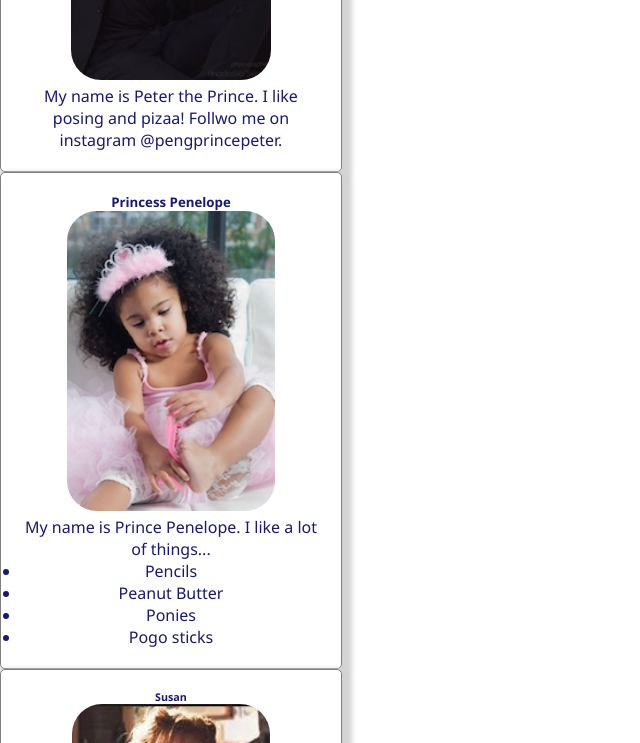
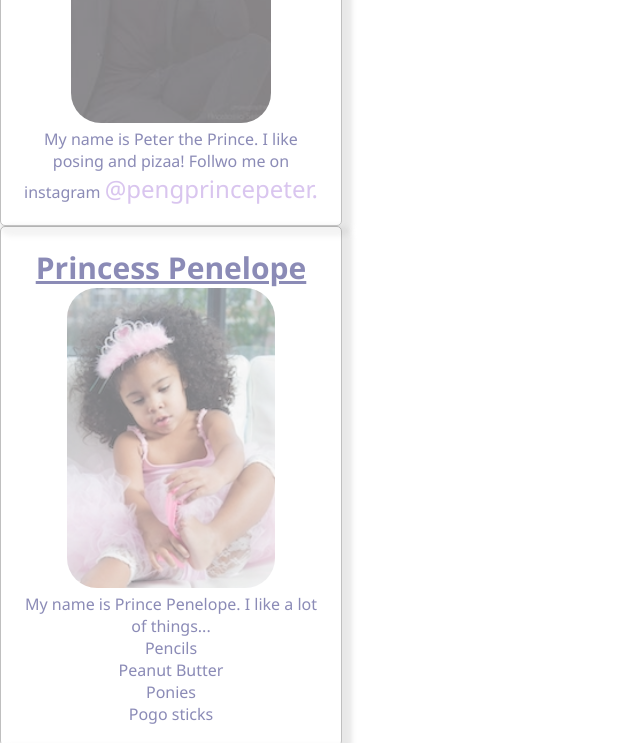
Before and after one commit to chescab/nology_courseworks, a plain HTML site: page 02-Web-fundamentals/index.html in a window 1280 px wide. Shown: the part 1300-2043 px from the top of the page, without its empty margins (0-640 px from the left). Drawn offline with Linux system fonts and the light colour scheme.

Commit message:
added header styles, penelope list and span

```diff
--- a/02-Web-fundamentals/style.css
+++ b/02-Web-fundamentals/style.css
@@ -36,7 +36,8 @@ header h1 {
     background-color: white;
     color: midnightblue;
     box-shadow: 5px 5px 5px 5px lightgrey;
-    transition: opacity 0.3 ease;
+    transition: 0.3 ease;
+    opacity: 0.5;
 }
 
 .card:hover {
@@ -48,3 +49,21 @@ header h1 {
     min-height: 300px;
     border-radius: 30px;
 }
+
+h2, h3, h4, h5, h6 {
+    text-decoration: underline;
+    font-size: 30px;
+}
+
+#penelope-list {
+    list-style-type: none;
+}
+
+li:hover {
+    color: #1182EB;
+}
+
+span {
+    font-size: 1.5em;
+    color: #B48CE0;
+}
```
